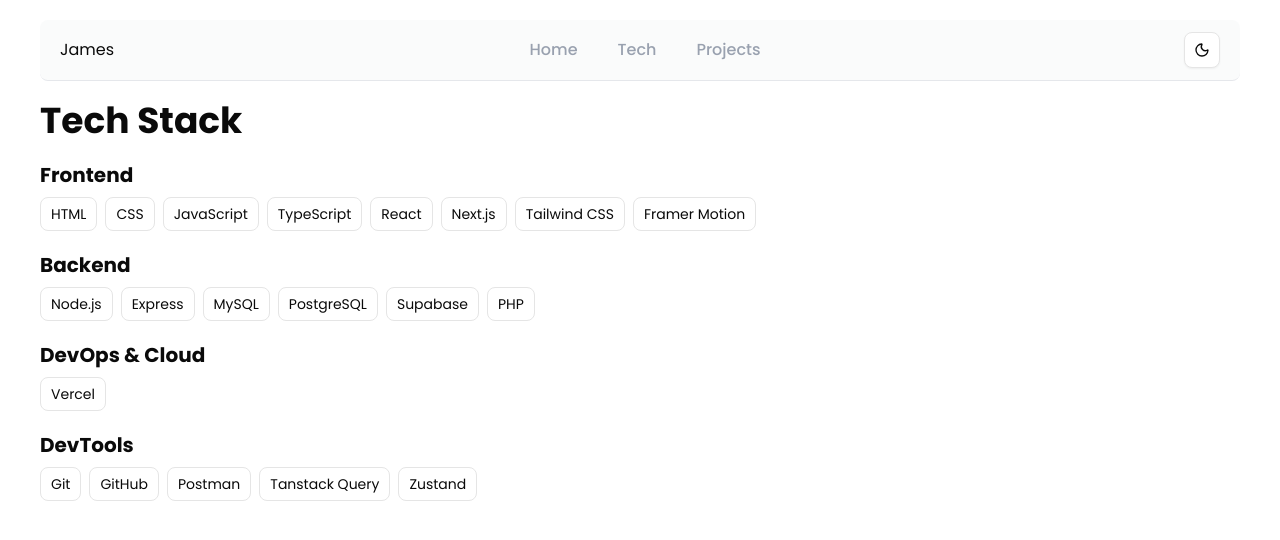
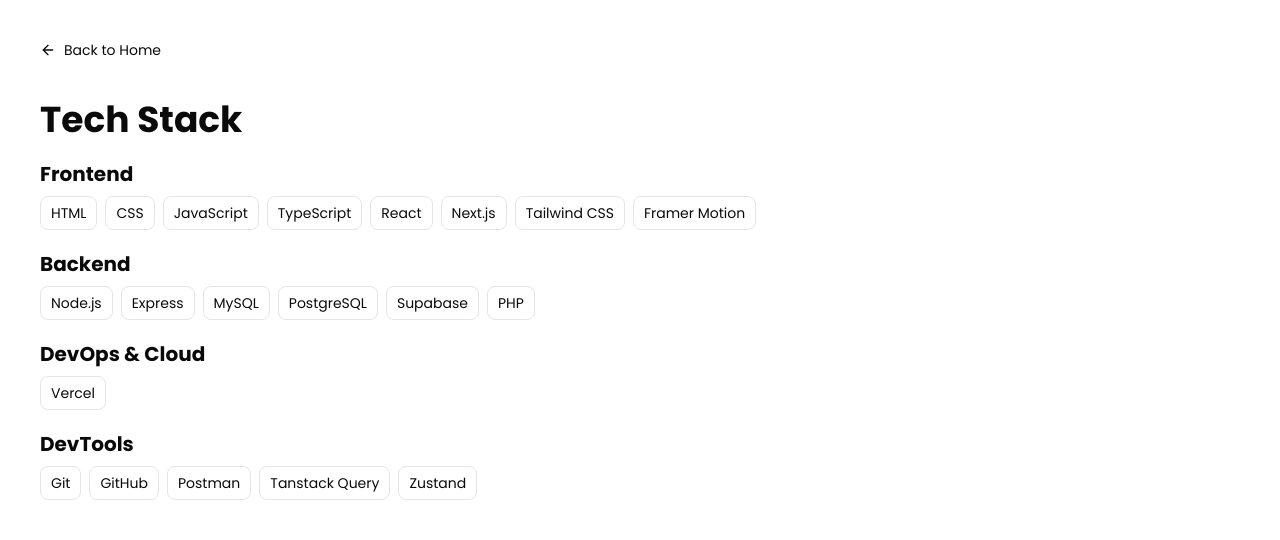
Before and after one commit to jamesjimenezzz/NextJs-Portfolio, a Next.js app: page /tech-stack in a window 1280 px wide. Shown: the top 540 px of the page. Built offline with nearby package versions, Linux system fonts and the light colour scheme.

Commit message:
Fixed handling error

```diff
--- a/app/layout.tsx
+++ b/app/layout.tsx
@@ -3,6 +3,7 @@ import "./globals.css";
 import { Poppins } from "next/font/google";
 import Header from "@/components/Header";
 import { ThemeProvider } from "@/components/theme-provider"
+import BackHome from "@/components/BackHome";
 
 export const metadata: Metadata = {
   title: "James Jimenez",
@@ -46,7 +47,7 @@ export default function RootLayout({
           themes={["light", "dark"]}
           disableTransitionOnChange
         >
-          <Header />
+          <BackHome />
           {children}
         </ThemeProvider>
       </body>
--- a/app/page.tsx
+++ b/app/page.tsx
@@ -4,10 +4,13 @@ import TechStack from './tech-stack'
 import Recent from './recent'
 import Squares from '@/components/blocks/Backgrounds/Squares/Squares'
 import Footer from './Footer'
+import Header from '@/components/Header'
 
 const HomePage = () => {
   return (
 
+    <>
+    <Header />
     <div className="flex flex-col container overflow-hidden max-w-[1400px] mx-auto justify-center items-center">
     {/* background */}
     <div className="fixed inset-0 -z-10">
@@ -18,6 +21,8 @@ const HomePage = () => {
         speed={0.3}
       />
     </div>
+
+
 
     {/* ===== sections with IDs ===== */}
     <section id="home">
@@ -34,7 +39,9 @@ const HomePage = () => {
 
     <Footer />
   </div>
+  </>
   )
+
 }
 
 export default HomePage
--- /dev/null
+++ b/components/BackHome.tsx
@@ -0,0 +1,25 @@
+"use client"
+import React from 'react'
+import Link from 'next/link'
+import { ArrowLeft } from 'lucide-react'
+import { usePathname } from 'next/navigation'
+
+const BackHome = () => {
+const pathname = usePathname()
+
+if (pathname === '/') {
+    return null
+}
+
+
+  return (
+    <div className='max-w-[1200px] mx-auto pt-10'>
+        <Link href='/' className='text-sm  flex items-center gap-2'>
+            <ArrowLeft className='w-4 h-4' />
+            Back to Home
+        </Link>
+    </div>
+  )
+}
+
+export default BackHome
```
